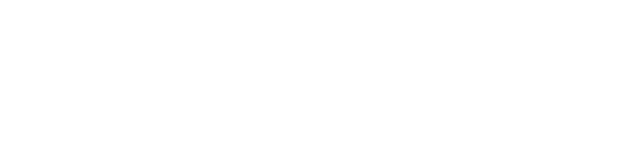
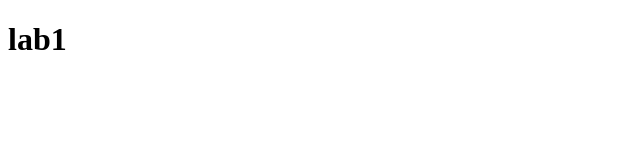
Before and after one commit to Dianat0/JS_lab_DT, a plain HTML site: page lab1/index.html in a window 1280 px wide. Shown: the whole page, without its empty margins (0-640 px from the left). Drawn offline with Linux system fonts and the light colour scheme.

Commit message:
Add header to index.html

```diff
--- a/lab1/index.html
+++ b/lab1/index.html
@@ -4,6 +4,7 @@
        <title>lab1</title>
     </head>
     <body>
+       <h1>lab1</h1>
         <script src="script.js"></script>
     </body>
 </html>
```
